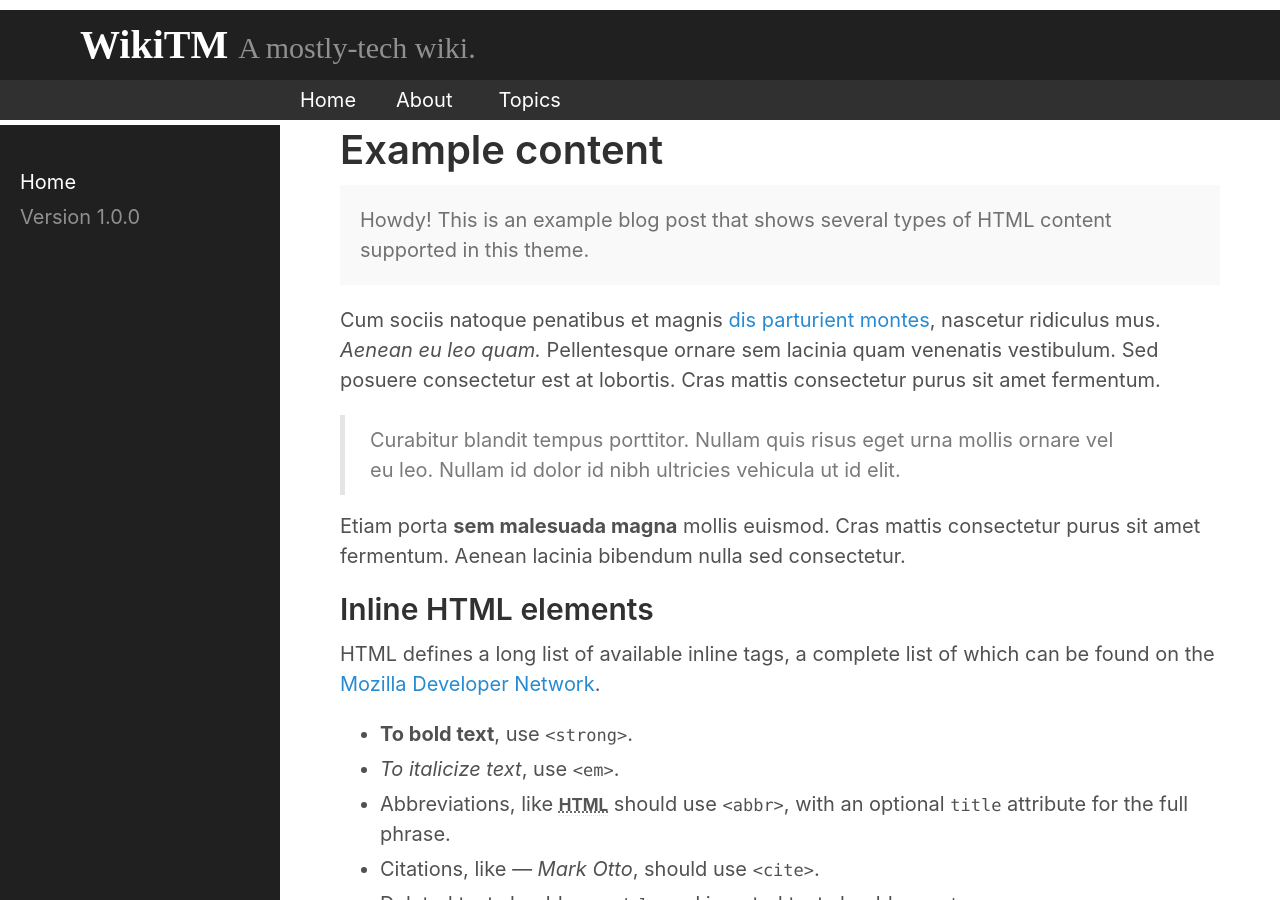
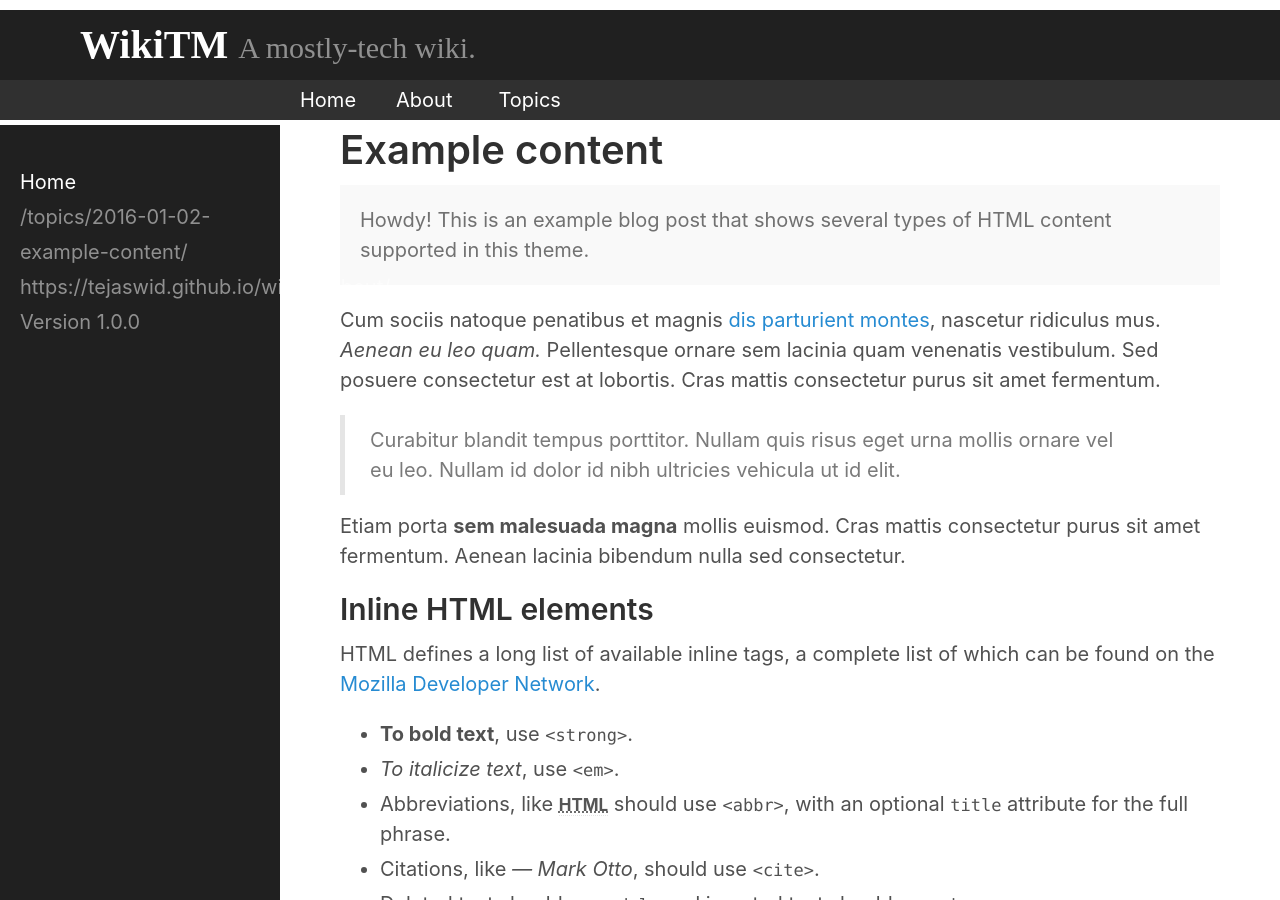
Before and after one commit to tejaswid/wikitm, a Jekyll site: the page built from topics/2016-01-02-example-content.md, in a window 1280 px wide and 900 px high. Built offline with Jekyll 4.4.1, drawn with Linux system fonts in a browser that asks for light colours.

Commit message:
Trying to get different sidebars
Also checking baseurl on github

```diff
--- a/_config.yml
+++ b/_config.yml
@@ -8,7 +8,7 @@
 description: A wiki for technology and software used in robotics and related fields.
 url: https://tejaswid.github.io/wikitm
 paginate: 1
-baseurl: # https://tejaswid.github.io/wikitm
+baseurl: https://tejaswid.github.io/wikitm
 permalink: pretty
 
 # Gems
--- a/_includes/sidebar.html
+++ b/_includes/sidebar.html
@@ -1,20 +1,24 @@
 <div class="sidebar">
-<!--     <div class="sidebar-about">
-      <h1>
-        <a href="{{ site.baseurl }}/">
-          {{ site.title }}
-        </a>
-      </h1>
-      <p class="lead">{{ site.description }}</p>
-    </div> -->
-
     <nav class="sidebar-nav">
-      <a class="sidebar-nav-item{% if page.url == site.baseurl %} active{% endif %}" href="{{ site.baseurl }}/">Home</a>
+      <a class="sidebar-nav-item{% if page.url == site.baseurl %}active{% endif %}" href="{{ site.baseurl }}/">Home</a>
 
       {% comment %}
-        The code below dynamically generates a sidebar nav of pages with
-        `layout: page` in the front-matter. See readme for usage.
+        If it is the home or about page then have the topics in the
+        sidebar
       {% endcomment %}
+      <span class="sidebar-nav-item">{{ page.url }}</span>
+      <span class="sidebar-nav-item">{{ site.baseurl | append: "/about/" }}</span>
+      {% if page.url == {{ site.baseurl | append: "/" }} or page.url == {{ site.baseurl | append: "/about/" }} %}
+        <span class="sidebar-nav-item">Topics</span>
+        {% for topic in site.topics_list %}
+          <a class="sidebar-nav-item" href="{{ site.baseurl }}{{ topic[1] }}">{{ topic[0] }}</a>
+        {% endfor %}
+      {% endif %}
+
+
+      {% for topic in site.topics_list %}
+
+      {% endfor %}
 
 <!--       {% assign pages_list = site.pages %}
       {% for node in pages_list %}
@@ -24,17 +28,6 @@
           {% endif %}
         {% endif %}
       {% endfor %} -->
-
-      <!-- <a class="sidebar-nav-item" href="{{ site.github.repo }}/archive/v{{ site.version }}.zip">Download</a> -->
-      <!-- <a class="sidebar-nav-item" href="{{ site.github.repo }}">GitHub project</a> -->
       <span class="sidebar-nav-item">Version {{ site.version }}</span>
     </nav>
-
-    <!--
-    <div class="sidebar-footer">
-      <p>Released under MIT License.</p>
-      <p>&copy; {{ window.width | site.time | date: '%Y' }}. Krishna Manaswi Digumarti and Sundara Tejaswi Digumarti. <br> All rights reserved.
-      </p>
-    </div>
-    -->
 </div>
```
